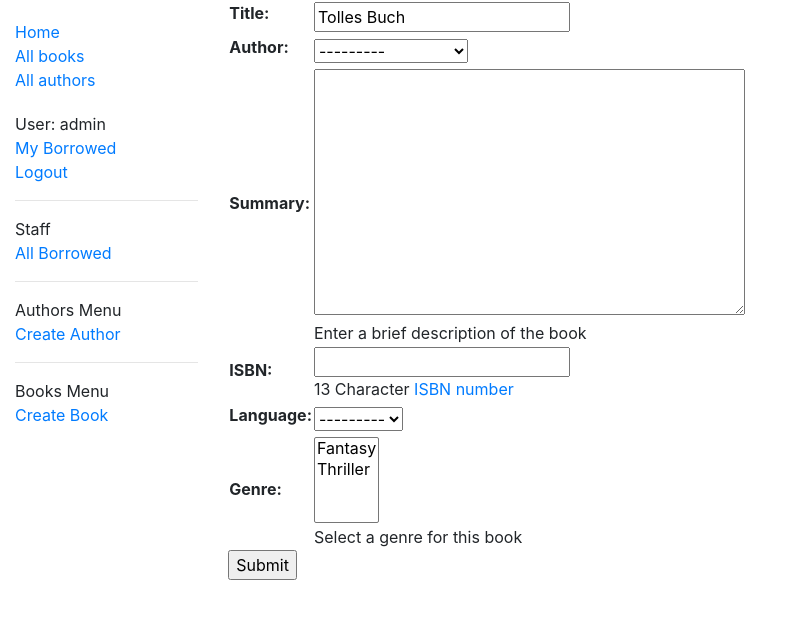
After one commit to Slinx05/my-python-lab, a Django app: page /catalog/book/create/ in a window 1280 px wide. The commit adds this page. Shown: the top 619 px of the page, without its empty margins (0-793 px from the left). Run offline with Django 3.2, Linux system fonts and the light colour scheme; a user stored in the database is signed in; data comes from the database, SQL or seed files in the repository; both versions use the stored data as it was after the commit.

Commit message:
Django Tutorial Part 9

```diff
--- a/locallibrary/catalog/models.py
+++ b/locallibrary/catalog/models.py
@@ -109,6 +109,7 @@ class Author(models.Model):
 
     class Meta:
         ordering = ['last_name', 'first_name']
+        permissions = (("can_create_update_delete_authors", "update/edit/delete authors via web"),)
 
     def get_absolute_url(self):
         """Returns the url to access a particular author instance."""
--- a/locallibrary/catalog/templates/base_generic.html
+++ b/locallibrary/catalog/templates/base_generic.html
@@ -30,6 +30,14 @@
               <li>Staff</li>
               <li><a href="{% url 'all-borrowed-books' %}">All Borrowed</a></li>
               {% endif %}
+              {% if perms.catalog.can_create_update_delete_authors %}
+              <hr />
+              <li>Authors Menu</li>
+              <li><a href="{% url 'author-create' %}">Create Author</a></li>
+              <hr />
+              <li>Books Menu</li>
+              <li><a href="{% url 'book-create' %}">Create Book</a></li>
+              {% endif %}
           {% else %}
             <li><a href="{% url 'login'%}?next={{request.path}}">Login</a></li>
           {% endif %}
--- /dev/null
+++ b/locallibrary/catalog/templates/catalog/book_form.html
@@ -0,0 +1,11 @@
+{% extends "base_generic.html" %}
+
+{% block content %}
+  <form action="" method="post">
+    {% csrf_token %}
+    <table>
+    {{ form.as_table }}
+    </table>
+    <input type="submit" value="Submit">
+  </form>
+{% endblock %}
--- a/locallibrary/catalog/templates/catalog/bookinstance_list_borrowed_books.html
+++ b/locallibrary/catalog/templates/catalog/bookinstance_list_borrowed_books.html
@@ -9,6 +9,7 @@
       {% for bookinst in bookinstance_list %}
       <li class="{% if bookinst.is_overdue %}text-danger{% endif %}">
         <a href="{% url 'book-detail' bookinst.book.pk %}">{{bookinst.book.title}}</a> ({{ bookinst.due_back }}) - {{ bookinst.borrower }}
+        {% if perms.catalog.can_mark_returned %}- <a href="{% url 'renew-book-librarian' bookinst.id %}">Renew</a>  {% endif %}
       </li>
       {% endfor %}
     </ul>
--- a/locallibrary/catalog/urls.py
+++ b/locallibrary/catalog/urls.py
@@ -12,3 +12,16 @@ urlpatterns += [
     path('mybooks/', views.LoanedBooksByUserListView.as_view(), name='my-borrowed'),
     path('borrowed/', views.AllBorrowedBooks.as_view(), name='all-borrowed-books'),
 ]
+urlpatterns += [
+    path('book/<uuid:pk>/renew/', views.renew_book_librarian, name='renew-book-librarian'),
+]
+urlpatterns += [
+    path('author/create/', views.AuthorCreate.as_view(), name='author-create'),
+    path('author/<int:pk>/update/', views.AuthorUpdate.as_view(), name='author-update'),
+    path('author/<int:pk>/delete/', views.AuthorDelete.as_view(), name='author-delete'),
+]
+urlpatterns += [
+    path('book/create/', views.BookCreate.as_view(), name='book-create'),
+    path('book/<int:pk>/update/', views.BookUpdate.as_view(), name='book-update'),
+    path('book/<int:pk>/delete/', views.BookDelete.as_view(), name='book-delete'),
+]
--- a/locallibrary/catalog/views.py
+++ b/locallibrary/catalog/views.py
@@ -75,3 +75,86 @@ class AllBorrowedBooks(PermissionRequiredMixin, generic.ListView):
 
     def get_queryset(self):
         return BookInstance.objects.filter(status__exact='o').order_by('due_back')
+
+
+import datetime
+
+from django.contrib.auth.decorators import login_required, permission_required
+from django.shortcuts import get_object_or_404
+from django.http import HttpResponseRedirect
+from django.urls import reverse
+
+from catalog.forms import RenewBookForm
+
+@login_required
+@permission_required('catalog.can_mark_returned', raise_exception=True)
+def renew_book_librarian(request, pk):
+    """View function for renewing a specific BookInstance by librarian."""
+    book_instance = get_object_or_404(BookInstance, pk=pk)
+
+    # If this is a POST request then process the Form data
+    if request.method == 'POST':
+
+        # Create a form instance and populate it with data from the request (binding):
+        form = RenewBookForm(request.POST)
+
+        # Check if the form is valid:
+        if form.is_valid():
+            # process the data in form.cleaned_data as required (here we just write it to the model due_back field)
+            book_instance.due_back = form.cleaned_data['renewal_date']
+            book_instance.save()
+
+            # redirect to a new URL:
+            return HttpResponseRedirect(reverse('all-borrowed-books') )
+
+    # If this is a GET (or any other method) create the default form.
+    else:
+        proposed_renewal_date = datetime.date.today() + datetime.timedelta(weeks=3)
+        form = RenewBookForm(initial={'renewal_date': proposed_renewal_date})
+
+    context = {
+        'form': form,
+        'book_instance': book_instance,
+    }
+
+    return render(request, 'catalog/book_renew_librarian.html', context)
+
+
+from django.views.generic.edit import CreateView, UpdateView, DeleteView
+from django.urls import reverse_lazy
+
+from catalog.models import Author
+
+class AuthorCreate(PermissionRequiredMixin, CreateView):
+    model = Author
+    fields = ['first_name', 'last_name', 'date_of_birth', 'date_of_death']
+    initial = {'date_of_death': '11/06/2020'}
+    permission_required = 'catalog.can_create_update_delete_authors'
+
+class AuthorUpdate(PermissionRequiredMixin, UpdateView):
+    model = Author
+    fields = '__all__' # Not recommended (potential security issue if more fields added)
+    permission_required = 'catalog.can_create_update_delete_authors'
+
+class AuthorDelete(PermissionRequiredMixin, DeleteView):
+    model = Author
+    success_url = reverse_lazy('authors')
+    permission_required = 'catalog.can_create_update_delete_authors'
+
+from catalog.models import Book
+
+class BookCreate(PermissionRequiredMixin, CreateView):
+    model = Book
+    fields = ['title', 'author', 'summary', 'isbn', 'language', 'genre']
+    initial = {'title': 'Tolles Buch'}
+    permission_required = 'catalog.can_create_update_delete_authors'
+
+class BookUpdate(PermissionRequiredMixin, UpdateView):
+    model = Book
+    fields = '__all__' # Not recommended (potential security issue if more fields added)
+    permission_required = 'catalog.can_create_update_delete_authors'
+
+class BookDelete(PermissionRequiredMixin, DeleteView):
+    model = Book
+    success_url = reverse_lazy('books')
+    permission_required = 'catalog.can_create_update_delete_authors'
```
Also changed, not shown: locallibrary/catalog/forms.py (added, +22 -0 lines), locallibrary/catalog/templates/catalog/author_confirm_delete.html (added, +14 -0 lines), locallibrary/catalog/templates/catalog/author_form.html (added, +11 -0 lines), locallibrary/catalog/templates/catalog/book_confirm_delete.html (added, +14 -0 lines), locallibrary/catalog/templates/catalog/book_renew_librarian.html (added, +15 -0 lines), locallibrary/catalog/migrations/0005_auto_20210307_1950.py (added), locallibrary/db.sqlite3.
